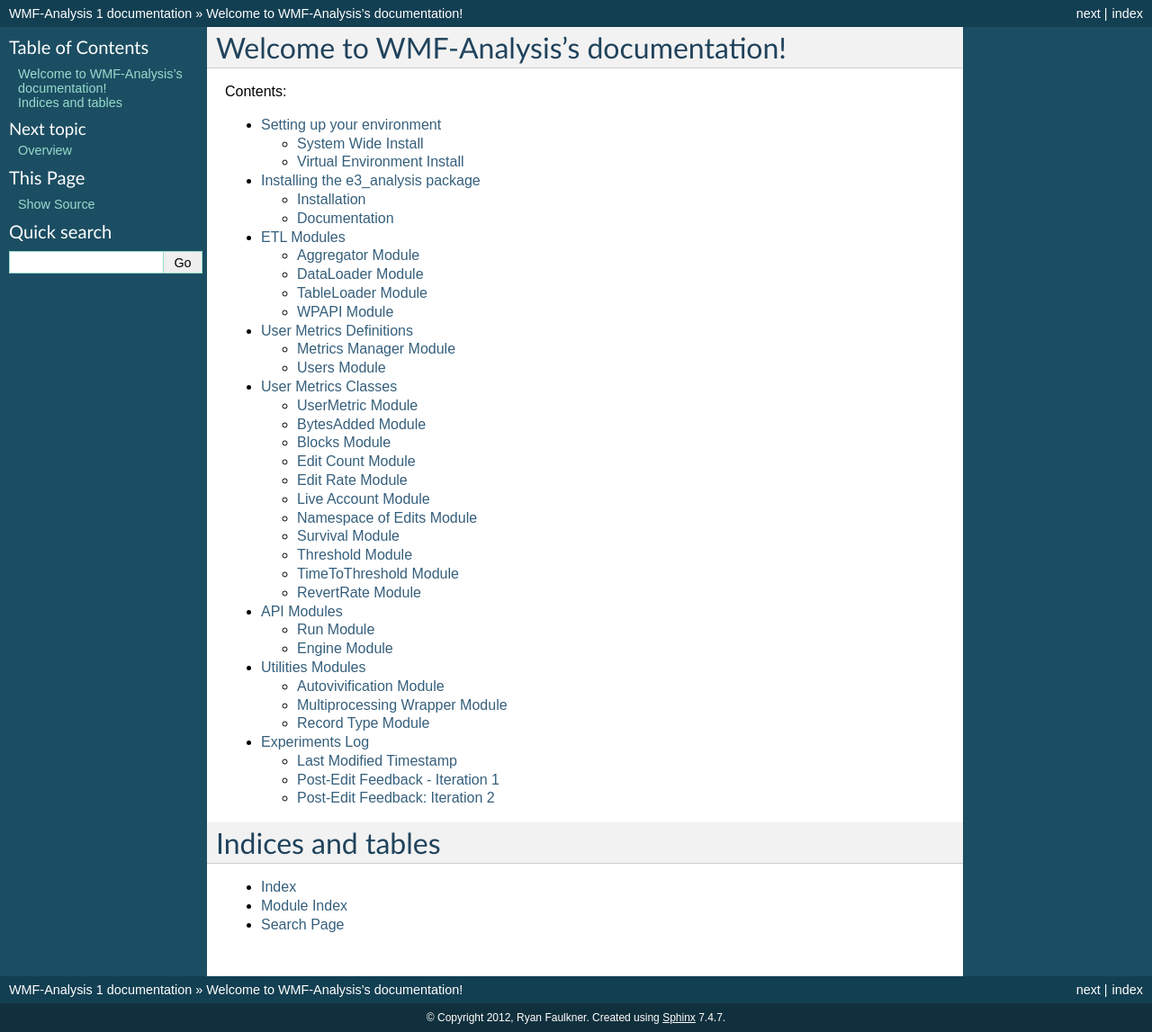
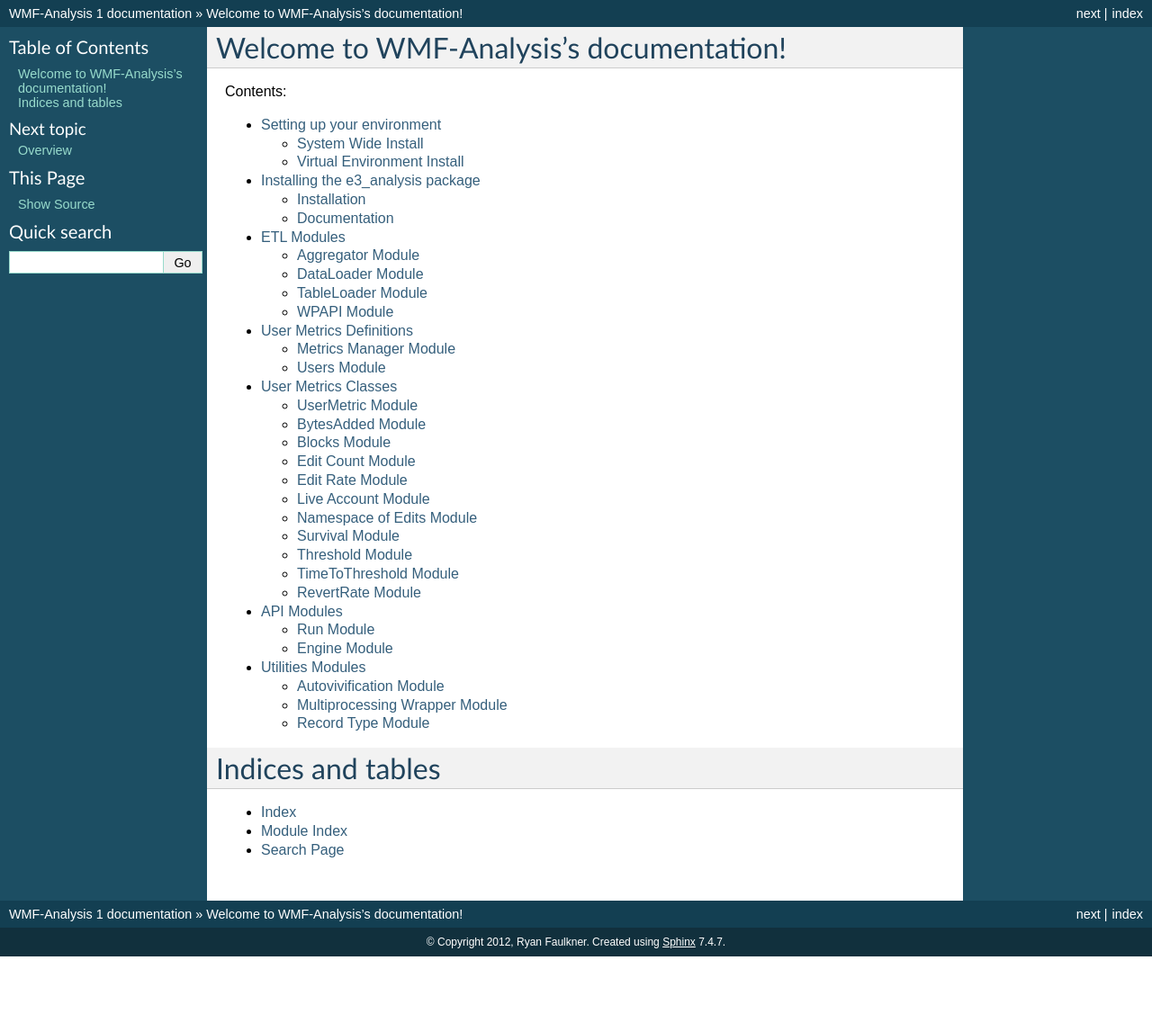
Before and after one commit to rfaulkner/wikipedia_user_metrics, a Sphinx documentation site: the page built from docs/index.rst, in a window 1280 px wide. Shown: the whole page at 90% size. Built offline with Sphinx 7.4.7, drawn with Linux system fonts in a browser that asks for light colours; formulas are drawn with MathJax 3; after the commit the page ends 1063 px from its top, so only the background shows below that; some of the changed lines change nothing that is shown.

Commit message:
rm. experiments section from docs.

```diff
--- a/docs/experiments_log.rst
+++ /dev/null
@@ -1,299 +0,0 @@
-Experiments Log
-===============
-
-Last Modified Timestamp
------------------------
-
-Post-Edit Feedback - Iteration 1
---------------------------------
-
-`This experiment <https://meta.wikimedia.org/wiki/Research:Edit_feedback>`_ measures the effect of delivering simple feedback to new users completing their first edits.
-
-Data Cleaning an Consistency Verification
-^^^^^^^^^^^^^^^^^^^^^^^^^^^^^^^^^^^^^^^^^
-
-
-**Importing Logs:**
-
-First the data is imported into tables on db42 via the click tracking logs from emery: ::
-
-    	>>> el = DL.ExperimentsLoader()
-	>>> lpm = DL.ExperimentsLoader.LineParseMethods()
-   	>>> flist = ["clicktracking.log-20120731.gz", "clicktracking.log-20120801.gz", "clicktracking.log-20120802.gz", "clicktracking.log-20120803.gz", "clicktracking.log-20120804.gz", "clicktracking.log-20120805.gz", "clicktracking.log-20120806.gz"]
-    	>>> for f in flist:
-        ...     el.create_table_from_xsv(f, '', 'e3_pef_iter1_log_data', parse_function=lpm.e3_pef_log_parse, regex_list=['ext.postEditFeedback'])
-    	...
-    	Aug-06 22:02:08 INFO     Inserting 2389 records into e3_pef_iter1_log_data
-    	Aug-06 22:02:09 INFO     Inserting 8196 records into e3_pef_iter1_log_data
-    	Aug-06 22:02:10 INFO     Inserting 8999 records into e3_pef_iter1_log_data
-    	Aug-06 22:02:12 INFO     Inserting 9545 records into e3_pef_iter1_log_data
-    	Aug-06 22:02:13 INFO     Inserting 9568 records into e3_pef_iter1_log_data
-    	Aug-06 22:02:15 INFO     Inserting 8884 records into e3_pef_iter1_log_data
-    	Aug-06 22:02:16 INFO     Inserting 9819 records into e3_pef_iter1_log_data
-
-	Aug-15 20:11:06 INFO     Inserting 7973 records into e3_pef_iter1_log_data
-	Aug-15 20:11:08 INFO     Inserting 2687 records into e3_pef_iter1_log_data
-	Aug-15 20:11:09 INFO     Inserting 1502 records into e3_pef_iter1_log_data
-	Aug-15 20:11:11 INFO     Inserting 1019 records into e3_pef_iter1_log_data
-	Aug-15 20:11:13 INFO     Inserting 857 records into e3_pef_iter1_log_data
-	Aug-15 20:11:14 INFO     Inserting 534 records into e3_pef_iter1_log_data
-	Aug-15 20:11:16 INFO     Inserting 441 records into e3_pef_iter1_log_data
-
-
-**User IDs derived from Click-tracking Revision IDs:**
-
-After this was completed I associated rev ids with user ids from the revision table to get user "hashes" in the log date: ::
-
-	>>> import classes.DataLoader as DL
-	>>> dl = DL.e3_pef_iter1_log_data_Loader()
-	>>> el = DL.ExperimentsLoader()
-	>>> results = dl.execute_SQL('select rev_id, rev_user from rfaulk.e3_pef_iter1_log_data join enwiki.revision on rev_id = e3pef_rev_id where e3pef_event regexp "1-postEdit"')
-	>>> rev_ids = el.get_elem_from_nested_list(results, 0)
-	>>> user_ids = el.get_elem_from_nested_list(results, 1)
-	>>> dl.update_row('e3pef_user_hash', user_ids, 'e3pef_rev_id', rev_ids)
-	Aug-06 15:31:09 INFO     32677 rows successfully updated in rfaulk.e3_pef_iter1_log_data
-
-
-**Verifying User-IDs:**
-
-Let's begin by looking at the count of total post-edit events contrasted with the number of post-edit events generated by a user with a registration data falling within the eligibility window of the experiment ::
-
-	mysql> select count(*) from rfaulk.e3_pef_iter1_log_data join user on user_id = e3pef_user_hash where e3pef_event regexp '1-postEdit';
-
-	+----------+
-	| count(*) |
-	+----------+
-	|    16457 |
-	+----------+
-
-	mysql> select count(*) from rfaulk.e3_pef_iter1_log_data join user on user_id = e3pef_user_hash where e3pef_event regexp '1-postEdit' and user_registration < '20120730000000';
-
-	+----------+
-	| count(*) |
-	+----------+
-	|      331 |
-	+----------+
-
-
-We see that there are a relatively small number of user_ids falling outside of the valid registration period.  Since this is a relatively small value we can safely filter these users out for the moment, however we will want to revisit the potential causes here. ::
-
-	mysql> select count(distinct e3pef_user_hash) unique_users from rfaulk.e3_pef_iter1_log_data join user on user_id = e3pef_user_hash where e3pef_event regexp '1-postEdit' and user_registration > '20120730000000';
-
-	+--------------+
-	| unique_users |
-	+--------------+
-	|         4585 |
-	+--------------+
-
-	mysql> select count(*) as users_duplicate from (select e3pef_user_hash, count(distinct e3pef_user_hash, e3pef_event) as events from rfaulk.e3_pef_iter1_log_data join user on user_id = e3pef_user_hash where e3pef_event regexp '1-postEdit' and user_registration > '20120730000000' group by 1) as t1 where events > 1;
-
-	+-----------------+
-	| users_duplicate |
-	+-----------------+
-	|              19 |
-	+-----------------+
-
-	mysql> select e3pef_user_hash from (select e3pef_user_hash, count(distinct e3pef_user_hash, e3pef_event) as events from rfaulk.e3_pef_iter1_log_data join user on user_id = e3pef_user_hash where e3pef_event regexp '1-postEdit' and user_registration > '20120730000000' group by 1) as t1 where events > 1;
-
-	+-----------------+
-	| e3pef_user_hash |
-	+-----------------+
-	| 17244391        |
-	| 17249448        |
-	| 17251054        |
-	| 17251257        |
-	| 17253687        |
-	| 17253791        |
-	| 17256491        |
-	| 17257303        |
-	| 17257370        |
-	| 17260056        |
-	| 17262157        |
-	| 17264093        |
-	| 17264897        |
-	| 17266322        |
-	| 17268608        |
-	| 17269241        |
-	| 17269801        |
-	| 17270991        |
-	| 17275055        |
-	+-----------------+
-
-The first query tells us how many unique users were issued feedback.  Next we want to ensure that users are not seeing multiple events - the second query tells us that only 19 users are.  This will be another area to investigate, but for now we can safely filter the IDs for the time being.
-
-
-**Verifying Page IDs:**
-
-Next we will verify that the pages paired with the rev_ids match by simply seeing if any exist: ::
-
-	mysql> select count(*) as page_mismatches from (select * from rfaulk.e3_pef_iter1_log_data join enwiki.revision on rev_id = e3pef_rev_id where e3pef_page_id != rev_page) as t;
-
-	+-----------------+
-	| page_mismatches |
-	+-----------------+
-	|              74 |
-	+-----------------+
-
-	+---------------+
-	| total_records |
-	+---------------+
-	|         55850 |
-	+---------------+
-
-The number of mismatched page_ids is negligible next to the total number of records.  While we should try to determine what the issue is here, for the moment we can safely filter these records out of the sample to proceed.
-
-
-**Ensuring that user tokens are unique:**
-
-This check will allow us to determine further the validity of the generated user IDs.  The underlying assumption is that the revision from the log data will reliably report the user that received the feedback for that revision.  I followed up with a couple queries to count the number of user tokens for which there are multiple IDs: ::
-
-
-	mysql> select count(*) from (select e3pef_user_token, count(distinct e3pef_user_token, e3pef_user_hash) as tokens from rfaulk.e3_pef_iter1_log_data join enwiki.user on user_id = cast(e3pef_user_hash as UNSIGNED) where user_registration > '20120730000000' and e3pef_event regexp
-
-	+----------+
-	| count(*) |
-	+----------+
-	|     6925 |
-	+----------+
-
-
-	mysql> select count(*) from (select e3pef_user_token, count(distinct e3pef_user_token, e3pef_user_hash) as tokens from rfaulk.e3_pef_iter1_log_data join enwiki.user on user_id = cast(e3pef_user_hash as UNSIGNED) where user_registration > '20120730000000' and e3pef_event regexp '1-postEdit' group by 1) as t where t.tokens > 1;
-
-	+----------+
-	| count(*) |
-	+----------+
-	|       82 |
-	+----------+
-
-The number is small, but potentially concerning since it simply shouldn't be possible.  To workaround this small subset of inconsistent tokens we will remove users that non-uniquely map to user tokens.  This should leave the bulk of our data set in tact.
-
-
-**Building New Metrics:**
-
-
-First the table needs to be altered to add columns that store the new metrics: ::
-
-	mysql> alter table rfaulk.e3_pef_iter1_log_data add column e3pef_time_to_milestone varbinary(255)
-	mysql> alter table rfaulk.e3_pef_iter1_log_data add column e3pef_revision_measure varbinary(255)
-
-As a first milestone we will examine the time between the first and the second edit.
-
-#. Getting all users from the dataset that made more than one edit and registered in the experimental period.
-#. Computing for each user the time, in minutes, between the first and second edit
-#. Updating the PEF-1 table with these values
-
-::
-
-	>>> import classes.Metrics as m
-	>>> import classes.DataLoader as DL
-	>>> threshold_metric = m.TimeToThreshold(m.TimeToThreshold.EDIT_COUNT_THRESHOLD, first_edit=1, threshold_edit=2)
-	>>> sql = "select e3pef_user_hash, e3pef_event from rfaulk.e3_pef_iter1_log_data join enwiki.user on e3pef_user_hash = user_id where e3pef_event regexp '1-postEdit' and user_registration > '20120730000000' group by 1,2 having count(*) > 1"
-	>>> users = threshold_metric._datasource_.execute_SQL(sql)
-	>>> users = dl.get_elem_from_nested_list(users,0)
-	>>> thresholds = threshold_metric.process(users)
-	>>> mins_to_threshold = dl.get_elem_from_nested_list(thresholds,1)
-	>>> tl = DL.e3_pef_iter1_log_data_Loader()
-	>>> tl.update_row('e3pef_time_to_milestone', mins_to_threshold, 'e3pef_user_hash', users)
-	Aug-10 01:30:15 INFO     2252 rows successfully updated in rfaulk.e3_pef_iter1_log_data
-
-Here there are a total of 2252 users that went on to make more than one edit.  The last metric that we will compute before is user survival.  However, this metric is best left to compute retro-actively at a future date sine the effects of survival may still be in play and will still likely be observed after a period of time beyond the conclusion of the experiment.
-
-Now that we have all of our metrics loaded and data verified we may move on to the experimental analysis.
-
-
-**Importing Centralauth Local and Global User Tables:**
-
-In order to ensure that accounts generated are on enwiki we need to reference the global and local user tables.  The centralauth database is accessible via fenari: ::
-
-	rfaulk@fenari:~$ sql centralauth --batch -e 'select * from globaluser where gu_registration > "20120730000000"' > globaluser_082312.tsv
-	rfaulk@fenari:~$ sql centralauth --batch -e 'select * from localuser where lu_attached_timestamp > "20120730000000"' > localuser_082312.tsv
-
-Next we import these records into rfaulk.globaluser and rfaulk.localuser on db42: ::
-
-	>>> dl.create_table_from_xsv('globaluser_082312.tsv','','globaluser')
-	Aug-23 13:12:10 INFO     Inserting 204602 records into globaluser
-	>>> dl.create_table_from_xsv('localuser_082312.tsv','','localuser')
-	Aug-23 13:12:53 INFO     Inserting 646710 records into localuser
-
-
-Analysis
-^^^^^^^^
-
-We determined that several filters needed to be applied to clean the dataset over which analysis would be applied. The details can be found `here`_.  Below is the processing performed in the python interpreter environment to build the tables for edit count, time to threshold, and bytes added metrics. ::
-
-.. _here: https://meta.wikimedia.org/wiki/Research:Post-edit_feedback#PEF-1:_Confirmation_vs._Gratitude
-
-	>>> import classes.DataLoader as DL
-	>>> import Metrics as M
-	>>> more_excluded_users = dl.get_elem_from_nested_list(dl.execute_SQL('SELECT DISTINCT user_id FROM dartar.e3_pef_iter1_global WHERE gudiff < -7;'),0)
-	>>> more_excluded_users = dl.cast_elems_to_string(more_excluded_users)
-	>>> exclude_users = dl.get_elem_from_nested_list(dl.execute_SQL('select distinct ns.user_id from halfak.pef1_blocked as b join rfaulk.e3_pef_iter1_ns as ns on ns.user_id = b.user_id;'),0)
-	>>> exclude_users.extend(more_excluded_users)
-	>>> exclude_users_str = dl.format_comma_separated_list(exclude_users)
-
-	>>> sql = 'select distinct user_id from rfaulk.e3_pef_iter1_ns where not(user_id in (%s))' % exclude_users_str
-	>>> eligible_users = dl.get_elem_from_nested_list(dl.execute_SQL(sql),0)
-
-	>>> start_date = datetime.datetime(year=2012,month=7,day=30)
-	.. end_date = datetime.datetime(year=2012,month=8,day=14)
-
-	>>> ec = M.EditCount(date_start=start_date, date_end=end_date, raw_count=False).process(eligible_users)
-	>>> o = list()
-	>>> for i in ec.keys():
-	>>> 	e = [i]
-	>>> 	e.extend(ec[i])
-	>>> 	o.append(e)
-	>>> dl.list_to_xsv(o)
-	>>> dl.create_table_from_xsv('list_to_xsv.out', el.E3_PEF_EC_TABLE, 'e3_pef_iter1_editcount', create_table=True)
-
-	>>> ttt = M.TimeToThreshold(M.TimeToThreshold.EDIT_COUNT_THRESHOLD, first_edit=1, threshold_edit=2).process(eligible_users)
-	>>> dl.list_to_xsv(ttt)
-	>>> dl.create_table_from_xsv('list_to_xsv.out', el.E3_PEF_TTT_TABLE, 'e3_pef_iter1_timetothreshold', create_table=True)
-	>>> dl.create_xsv_from_SQL('select r.user_id, d.bucket, r.time_minutes from rfaulk.e3_pef_iter1_timetothreshold as r join dartar.e3_pef_iter1_users as d on d.user_id = r.user_id;', outfile = 'e3_pef_iter1_ttt_bucket.tsv')
-
-	>>> bytes_added = M.BytesAdded(date_start='2012-07-30 00:00:00', raw_count=False, mode=1).process(eligible_users)
-	>>> o = list()
-	>>> for i in bytes_added.keys():
-	>>> 	e = [i]
-	>>> 	e.extend(bytes_added[i])
-	>>> 	o.append(e)
-	>>> dl.list_to_xsv(o)
-	>>> dl.create_table_from_xsv('list_to_xsv.out', el.E3_PEF_BA_TABLE, 'e3_pef_iter1_bytesadded', create_table=True)
-	>>> dl.create_xsv_from_SQL('select r.user_id, d.bucket, r.bytes_added_net, r.bytes_added_abs, r.bytes_added_pos, r.bytes_added_neg, r.edit_count from rfaulk.e3_pef_iter1_bytesadded as r join dartar.e3_pef_iter1_users as d on d.user_id = r.user_id;')
-
-Once the data was written to .tsv files it was imported into R for "edit_count", "bytes added", and "time to threshold": ::
-
-	> pef_data = read.table("/Users/rfaulkner/projects/data/e3_pef_iter1_editcount_bucket.tsv", na.strings="\\N", sep="\t", comment.char="", quote="", header=T)
-	> pef_data_ttt = read.table("/Users/rfaulkner/projects/data/e3_pef_iter1_ttt_bucket.tsv", na.strings="\\N", sep="\t", comment.char="", quote="", header=T)
-	> pef_data_ba = read.table("/Users/rfaulkner/projects/data/e3_pef_iter1_ba_bucket.tsv", na.strings="\\N", sep="\t", comment.char="", quote="", header=T)
-
-Each of these datasets include a "bucket" field to identify the treatment.  So next, the data was split by treatment for each metric: ::
-
-	> pef_data_control <- pef_data[filter.list.by.regex("control", pef_data$bucket),]
-	> pef_data_exp1 <- pef_data[filter.list.by.regex("experimental_1", pef_data$bucket),]
-	> …
-	> pef_data_ttt_exp1 <- pef_data_ttt[filter.list.by.regex("experimental_1", pef_data_ttt$bucket),]
-	> …
-
-For the each metric we tested whether the data was normal or log-normal using the Shapiro-Wilk normality test.  Below is an example - it was verified that the bytes added data for positive and absolute contributions is indeed log normal, and that time to threshold and edit count data was distributed normally with p-values indicating high significance.  The excerpt below shows how normality was tested on the "bytes added" data. ::
-
-	> pef_data_log_treatment = log(pef_data_log_treatment$bytes_added_type[pef_data_log_treatment$bytes_added_type > 0])
-	> shapiro.test(pef_data_ba_abs_log_exp2)
-
-		Shapiro-Wilk normality test
-
-		data:  pef_data_ba_abs_log_exp2
-		W = 0.9964, p-value = 4.054e-06
-
-At this point it was suitable to use t-test on the data set to compare the control with the treatment groups: ::
-
-	> t.test(x= pef_data_ba_type_log_control, y= pef_data_ba_type_log_treatment, alternative = "two.sided", paired = FALSE, var.equal = FALSE, conf.level = 0.95)
-
-See the `results`_ containing further details on the analysis and the conclusions of the experiment.  Also, we have prepared a `blog post`_ summarizing the conclusions over the entire study.
-
-.. _results: https://meta.wikimedia.org/wiki/Research:Post-edit_feedback/PEF-1
-.. _blog post: https://blog.wikimedia.org/2012/09/24/giving-new-wikipedians-feedback-post-edit/
-
-
-Post-Edit Feedback: Iteration 2
--------------------------------
--- a/docs/index.rst
+++ b/docs/index.rst
@@ -17,7 +17,6 @@ Contents:
    Metrics Modules <metrics>
    API Modules <api>
    Utilities Modules <util>
-   Experiments Log <experiments_log>
 
 Indices and tables
 ==================
```
